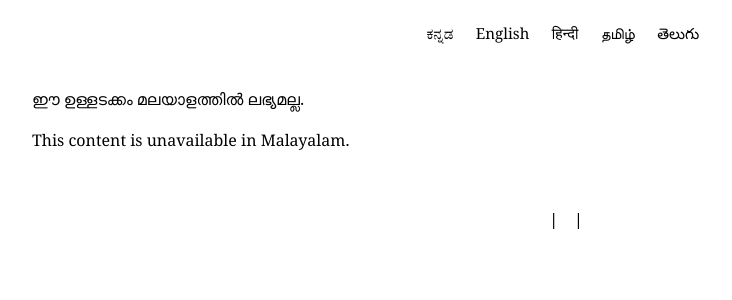
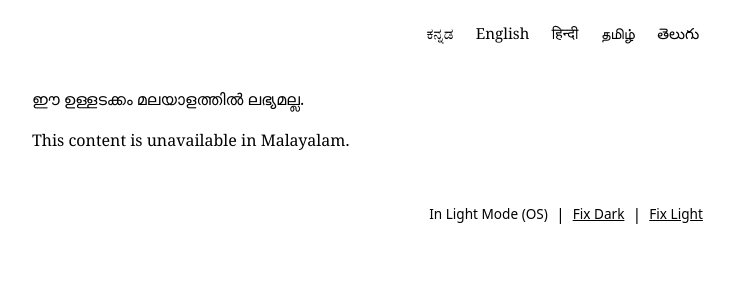
Before and after one commit to prawipra/gs_stage, a Jekyll site: the page built from mal/about.md, in a window 1280 px wide. Shown: the top 300 px of the page, without its empty margins (74-806 px from the left). Built offline with Jekyll 4.4.1, drawn with Linux system fonts in a browser that asks for light colours.

Commit message:
Fix button id in color-scheme mgmt

```diff
--- a/_layouts/default.html
+++ b/_layouts/default.html
@@ -319,7 +319,7 @@
     <div id="colorSchemeControls">
       <span id="colorSchemeStatus"></span>
       <span class="pipe">|</span>
-      <button id="fixDarkModeOrToggleUserMode"></button>
+      <button id="fixDarkModeOrToggleAppMode"></button>
       <span class="pipe">|</span>
       <button id="fixLightModeOrFollowOS"></button>
     </div>
```
